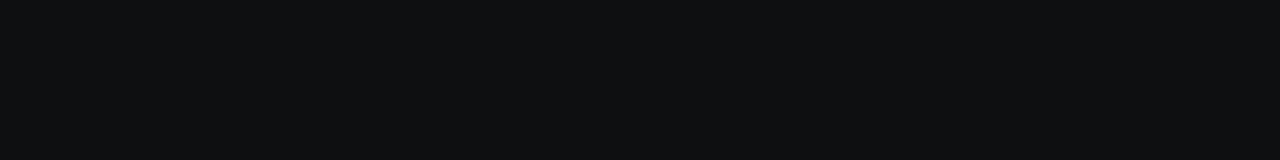
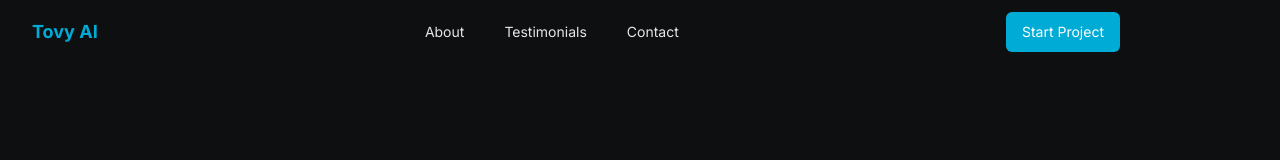
Before and after one commit to tovy-eu/tovy.eu-website, a Next.js app: page / in a window 1280 px wide. Shown: the top 160 px of the page. Built offline with nearby package versions, Linux system fonts and the light colour scheme; no server answers.

Commit message:
give the website a head with a navigation menu (buttons) in the middle.

```diff
--- a/src/app/layout.tsx
+++ b/src/app/layout.tsx
@@ -1,6 +1,7 @@
 import type { Metadata } from 'next';
 import './globals.css';
 import { Toaster } from "@/components/ui/toaster"
+import { Header } from '@/components/layout/header';
 
 export const metadata: Metadata = {
   title: 'Tovy AI Partner',
@@ -13,13 +14,14 @@
   children: React.ReactNode;
 }>) {
   return (
-    <html lang="en" className="dark">
+    <html lang="en" className="dark" style={{ scrollBehavior: 'smooth' }}>
       <head>
         <link rel="preconnect" href="https://fonts.googleapis.com" />
         <link rel="preconnect" href="https://fonts.gstatic.com" crossOrigin="anonymous" />
         <link href="https://fonts.googleapis.com/css2?family=Inter:wght@400;600;700&display=swap" rel="stylesheet" />
       </head>
       <body className="font-body antialiased">
+        <Header />
         {children}
         <Toaster />
       </body>
--- a/src/app/page.tsx
+++ b/src/app/page.tsx
@@ -15,13 +15,17 @@
           <PainSolutionSection />
         </ScrollReveal>
 
+        <div id="about">
           <ScrollReveal>
             <AboutSection />
           </ScrollReveal>
+        </div>
 
+        <div id="testimonials">
           <ScrollReveal>
             <TestimonialsSection />
           </ScrollReveal>
+        </div>
 
         <ScrollReveal>
           <div id="project-form" className="py-24 sm:py-32">
--- /dev/null
+++ b/src/components/layout/header.tsx
@@ -0,0 +1,56 @@
+
+"use client";
+
+import Link from "next/link";
+import { Button } from "@/components/ui/button";
+import { usePathname } from "next/navigation";
+import { cn } from "@/lib/utils";
+import { useEffect, useState } from "react";
+
+const navLinks = [
+  { href: "#about", label: "About" },
+  { href: "#testimonials", label: "Testimonials" },
+  { href: "#project-form", label: "Contact" },
+];
+
+export function Header() {
+  const pathname = usePathname();
+  const [scrolled, setScrolled] = useState(false);
+
+  useEffect(() => {
+    const handleScroll = () => {
+      setScrolled(window.scrollY > 10);
+    };
+    window.addEventListener("scroll", handleScroll);
+    return () => window.removeEventListener("scroll", handleScroll);
+  }, []);
+
+  return (
+    <header
+      className={cn(
+        "sticky top-0 z-50 w-full transition-all duration-300",
+        scrolled ? "border-b border-border/40 bg-background/95 backdrop-blur supports-[backdrop-filter]:bg-background/60" : "bg-transparent"
+      )}
+    >
+      <div className="container flex h-16 max-w-6xl items-center justify-between px-4 md:px-8">
+        <Link href="/" className="font-bold text-lg text-primary transition-transform hover:scale-105">
+          Tovy AI
+        </Link>
+        <nav className="hidden md:flex items-center justify-center">
+          <ul className="flex items-center space-x-2">
+            {navLinks.map((link) => (
+              <li key={link.href}>
+                <Button asChild variant="ghost">
+                  <Link href={link.href}>{link.label}</Link>
+                </Button>
+              </li>
+            ))}
+          </ul>
+        </nav>
+        <Button asChild>
+          <Link href="#project-form">Start Project</Link>
+        </Button>
+      </div>
+    </header>
+  );
+}
```
Lines whose indentation alone changed are shown as unchanged.
